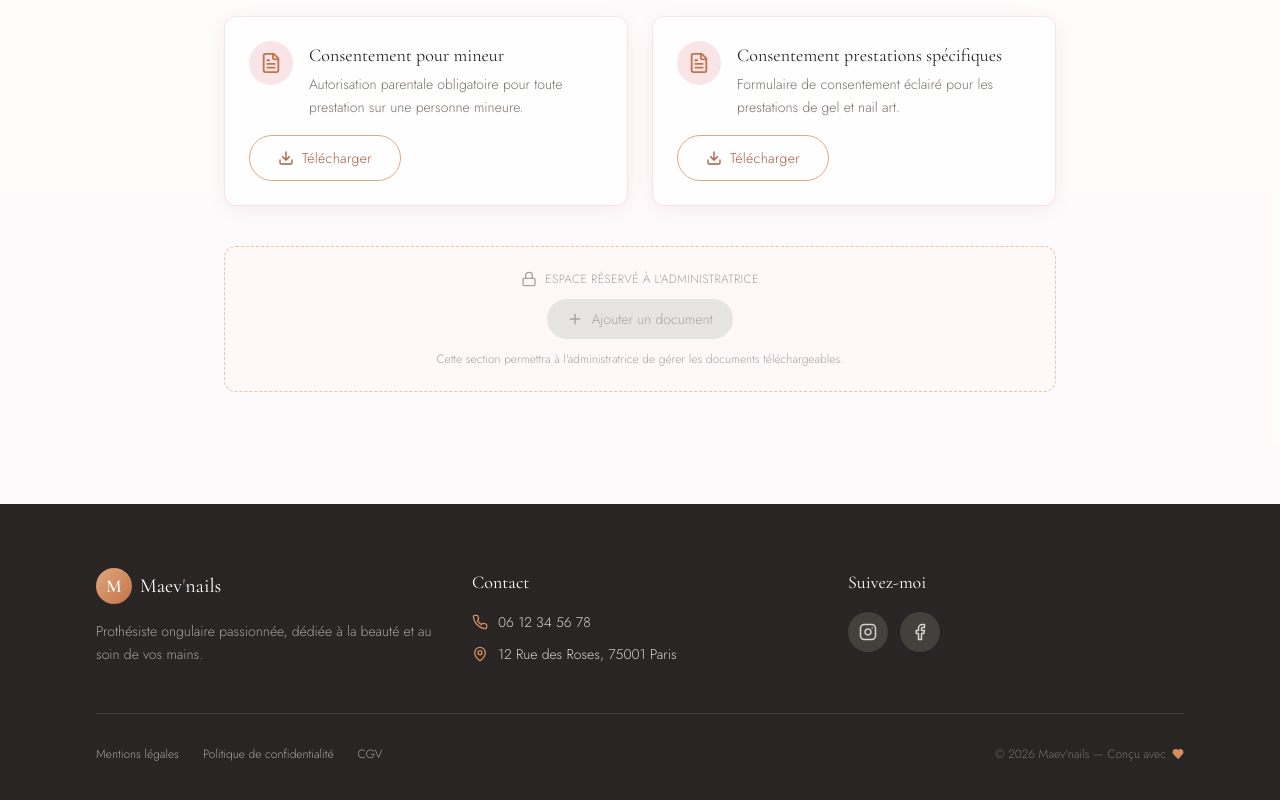
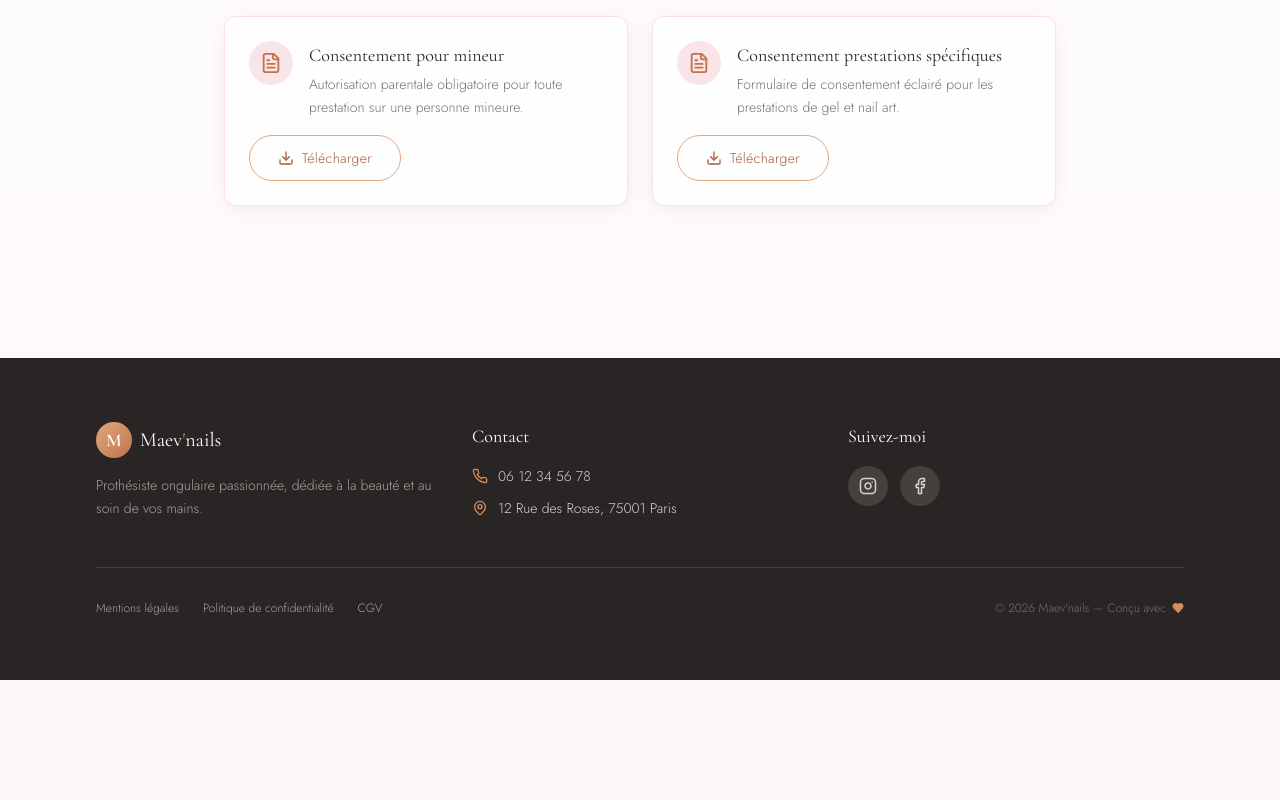
Before and after one commit to AlexN2210/maevnails, a React (Vite) app: page / in a window 1280 px wide. Shown: the part 5397-6197 px from the top of the page. After the commit the page ends 6077 px from the top, so only its background shows below. Built offline with nearby package versions, Linux system fonts and the light colour scheme; no server answers; the database is empty.

Commit message:
supp de l'admin

```diff
--- a/src/components/Forms.tsx
+++ b/src/components/Forms.tsx
@@ -1,4 +1,4 @@
-import { FileText, Download, Plus, Lock } from 'lucide-react';
+import { FileText, Download } from 'lucide-react';
 
 const documents = [
   {
@@ -63,22 +63,6 @@ export default function Forms() {
           ))}
         </div>
 
-        {/* Admin placeholder */}
-        <div className="rounded-xl border border-dashed border-rosegold-200 bg-powder-50/50 p-6 text-center">
-          <div className="flex items-center justify-center gap-2 text-stone-400 mb-3">
-            <Lock size={16} />
-            <span className="text-xs font-light tracking-wide uppercase">Espace réservé à l'administratrice</span>
-          </div>
-          <button
-            disabled
-            className="inline-flex items-center gap-2 px-5 py-2.5 rounded-full bg-stone-200 text-stone-400 text-sm font-light cursor-not-allowed"
-          >
-            <Plus size={16} /> Ajouter un document
-          </button>
-          <p className="text-xs text-stone-400 font-light mt-3">
-            Cette section permettra à l'administratrice de gérer les documents téléchargeables.
-          </p>
-        </div>
       </div>
     </section>
   );
```
